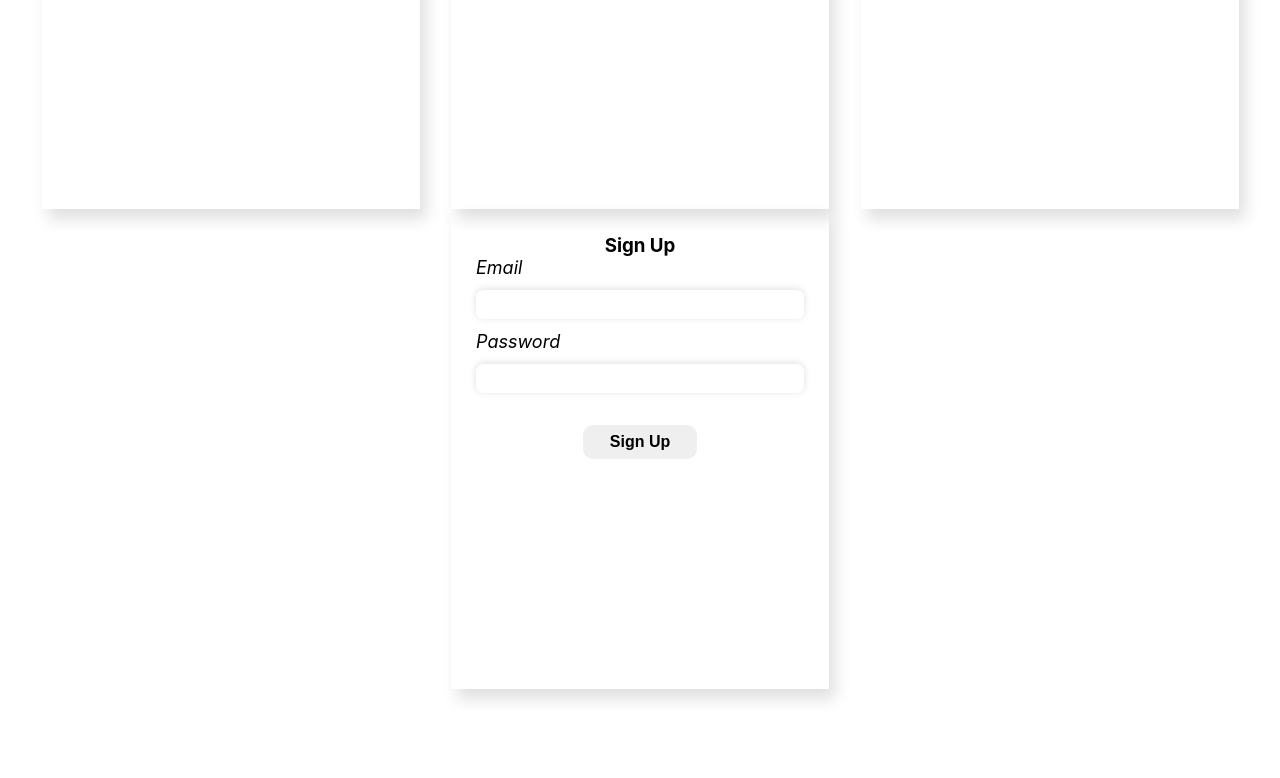
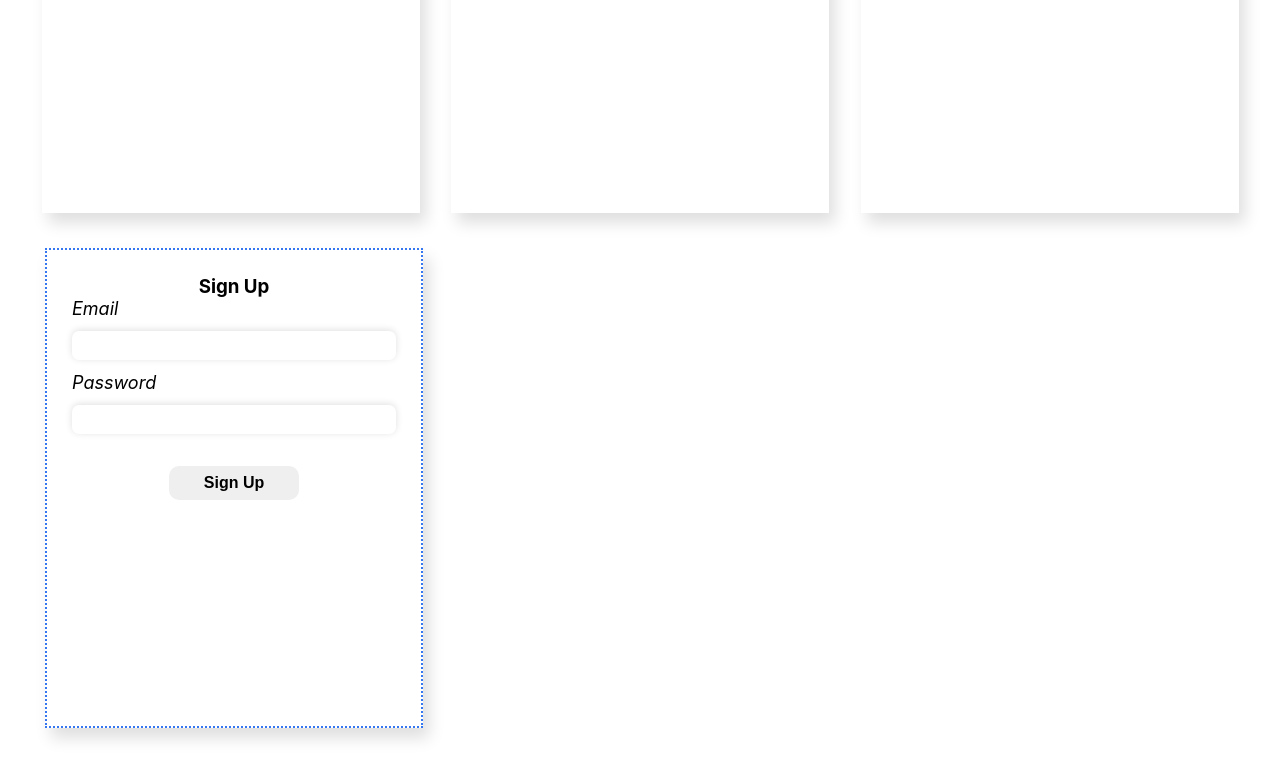
Before and after one commit to reemsh2000/firebase-start, a website built with webpack: page dist/index.html in a window 1280 px wide. Shown: the part 390-1168 px from the top of the page. Before the commit the page ends 1104 px from the top, so only its background shows below. Built offline with nearby package versions, Linux system fonts and the light colour scheme; some packages are replaced by stand-ins of ours; no server answers; the database is empty.

Commit message:
signup form

```diff
--- a/dist/style.css
+++ b/dist/style.css
@@ -13,6 +13,7 @@ body {
   display: flex;
   flex-direction: column;
   align-items: center;
+  font-family: -apple-system, BlinkMacSystemFont, 'Segoe UI', Roboto, Oxygen, Ubuntu, Cantarell, 'Open Sans', 'Helvetica Neue', sans-serif;
 }
 
 .form-container {
@@ -22,7 +23,6 @@ body {
   justify-content: space-evenly;
   width: 100%;
   margin-top: 30px;
-  font-family: -apple-system, BlinkMacSystemFont, 'Segoe UI', Roboto, Oxygen, Ubuntu, Cantarell, 'Open Sans', 'Helvetica Neue', sans-serif;
 }
 
 form {
@@ -50,8 +50,9 @@ input {
   box-shadow: 0px -1px 7px #dfdfdf;
   margin: 12px 0;
 }
-button{
-  width:35%;
+
+button {
+  width: 40%;
   padding: 8px;
   align-self: center;
   border: none;
@@ -61,19 +62,32 @@ button{
   font-size: 16px;
   font-weight: bold;
 }
-.add button:hover{
+
+.add button:hover {
   background-color: seagreen;
   color: #fff;
 }
-.delete button:hover{
+
+.delete button:hover {
   background-color: #a52020;
   color: #fff;
 }
-.update button:hover{
+
+.update button:hover {
   background-color: #3577f1;
   color: #fff;
 }
-@media (max-width:700px) {
+
+.signup {
+  margin: 35px ;
+  border: 2px dotted #3577f1;
+  align-self: flex-start;
+}
+.signup button:hover {
+  background-color: #fc5c65;
+  color: #fff;
+}
+@media (max-width:800px) {
   .form-container {
     flex-direction: column;
     margin: auto;
@@ -82,11 +96,13 @@ button{
   form {
     width: 95%;
   }
-  .page-title{
+
+  .page-title {
     font-size: 24px;
     margin: 15px 0;
   }
-  button{
-    width:65%;
+
+  button {
+    width: 65%;
   }
 }
```
Also changed, not shown: dist/index.html (+6 -6 lines).
